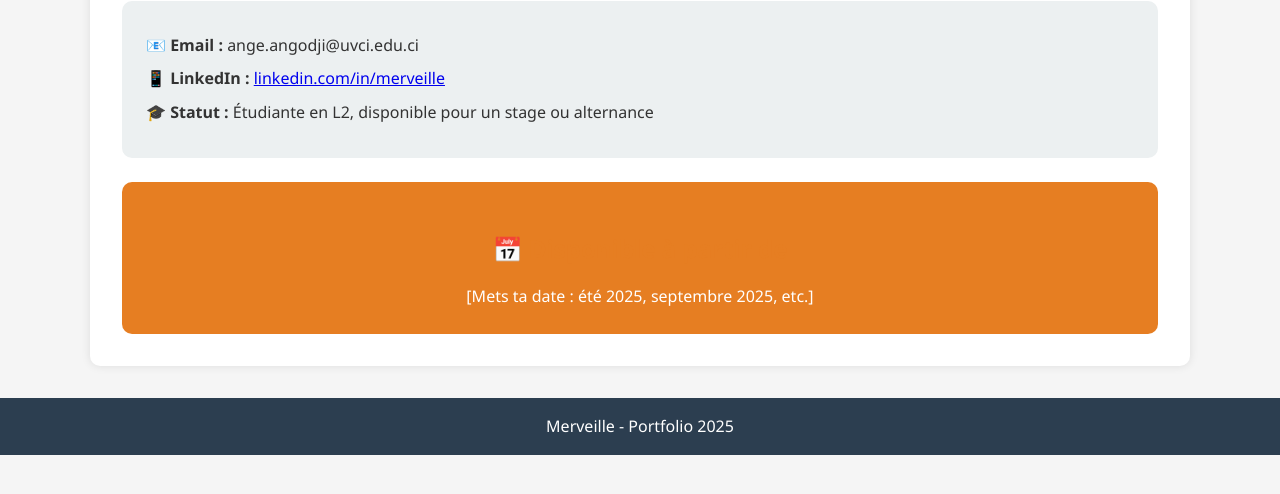
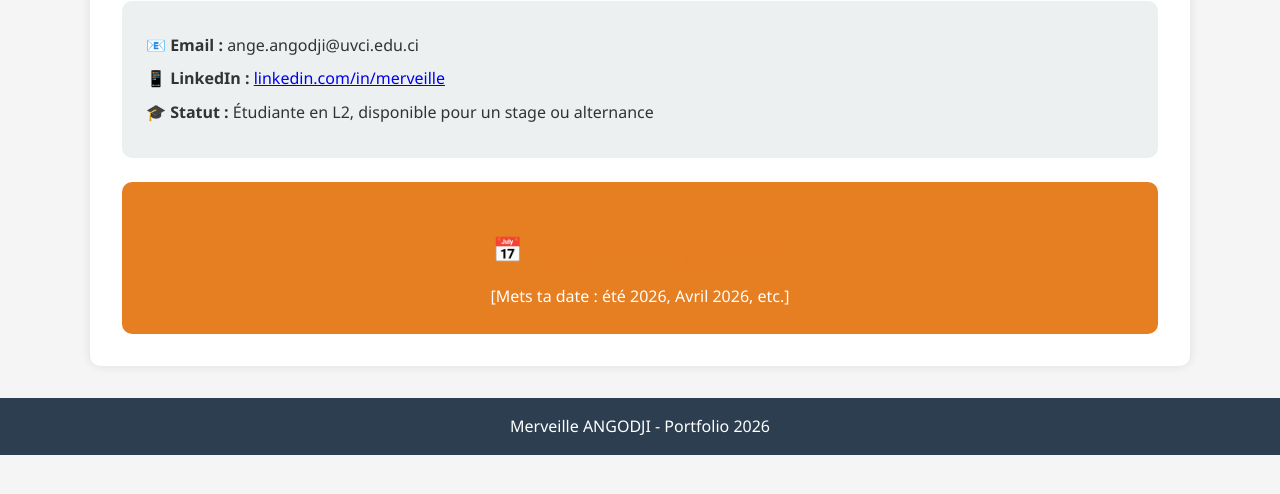
Before and after one commit to ANGODJI/Mon-portfolio, a plain HTML site: page contact.html in a window 1280 px wide. Shown: the part 188-682 px from the top of the page. Drawn offline with Linux system fonts and the light colour scheme.

Commit message:
Update contact.html

```diff
--- a/contact.html
+++ b/contact.html
@@ -26,12 +26,12 @@
 
         <div class="disponibilite">
             <h2>📅 Disponible à partir de</h2>
-            <p>[Mets ta date : été 2025, septembre 2025, etc.]</p>
+            <p>[Mets ta date : été 2026, Avril 2026, etc.]</p>
         </div>
     </main>
 
     <footer>
-        <p>Merveille - Portfolio 2025</p>
+        <p>Merveille ANGODJI - Portfolio 2026</p>
     </footer>
 </body>
 </html>
```
